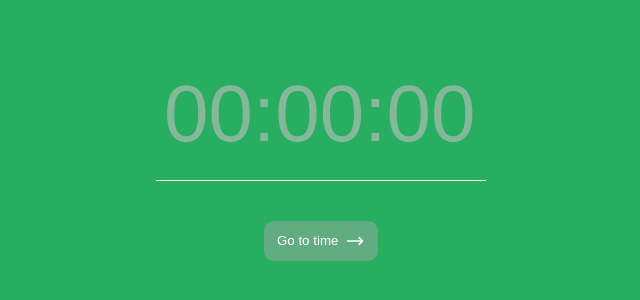
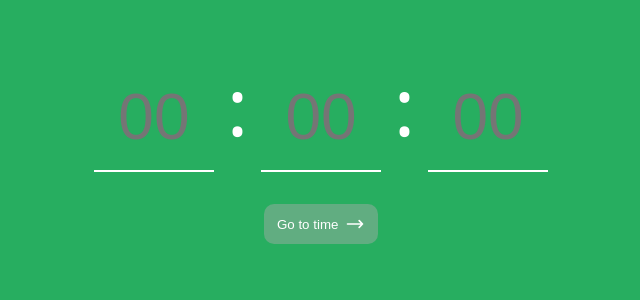
Before and after one commit to nafasebra/countdown, a React app: page / in a window 1280 px wide. Shown: the part 246-546 px from the top of the page, without its empty margins (319-959 px from the left). Built offline with nearby package versions, Linux system fonts and the light colour scheme.

Commit message:
store value time to timercontext, duplicate input time and change style it

```diff
--- a/src/component/Textbox.js
+++ b/src/component/Textbox.js
@@ -7,18 +7,45 @@ import { TimerContext } from '../context/TimeContext';
 
 function Textbox() {
 
-    const { setIsSetTimer } = useContext(TimerContext);
+    let setHours = 1, setMinute = 0, setSecond = 0;
+    const { setIsSetTimer, setTime } = useContext(TimerContext);
 
-    const clickHandler = () => setIsSetTimer(true);
+    const clickHandler = () => {
+        setTime({
+            second: setSecond,
+            minute: setMinute,
+            hours: setHours
+        });
+        setIsSetTimer(true);
+    }
 
     return (
         <div className="input-container">
-            <input
-                type="text"
-                className="time__input"
-                maxLength="8"
-                placeholder="00:00:00"
-            />
+            <div className="time__input">
+                <input
+                    type="text"
+                    className="hour__input"
+                    maxLength="2"
+                    placeholder="00"
+                    onChange={(e) => setHours = e.target.value}
+                />
+                <p>:</p>
+                <input
+                    type="text"
+                    className="minute__input"
+                    maxLength="2"
+                    placeholder="00"
+                    onChange={(e) => setMinute = e.target.value}
+                />
+                <p>:</p>
+                <input
+                    type="text"
+                    className="second__input"
+                    maxLength="2"
+                    placeholder="00"
+                    onChange={(e) => setSecond = e.target.value}
+                />
+            </div>
             <button
                 className="start__button"
                 onClick={() => clickHandler()}
--- a/src/component/textbox.css
+++ b/src/component/textbox.css
@@ -11,17 +11,30 @@ button:focus{
 }
 
 .time__input{
-    width: 330px;
+    display: flex;
+    justify-content: center;
+    align-items: center;
+}
+.time__input p{
+    font-size: 5em;
+    margin: 0;
+    margin-top: -0.75em;
+}
+.hour__input,
+.minute__input,
+.second__input{
+    width: 120px;
+    text-align: center;
     border: none;
-    border-bottom: 1px solid #ffffff;
+    border-bottom: 2px solid #ffffff;
     color: #ffffff;
     padding: 0.25em 0.1em;
-    font-size: 5em;
-    margin-bottom: 0.5em;
+    font-size: 4em;
+    margin: 0 0.2em 0.5em;
     background-color: transparent;
 }
 .time__input::placeholder{
-    color: #bcbcbca1;
+    color: #ffffff !important;
 }
 
 .start__button{
```
